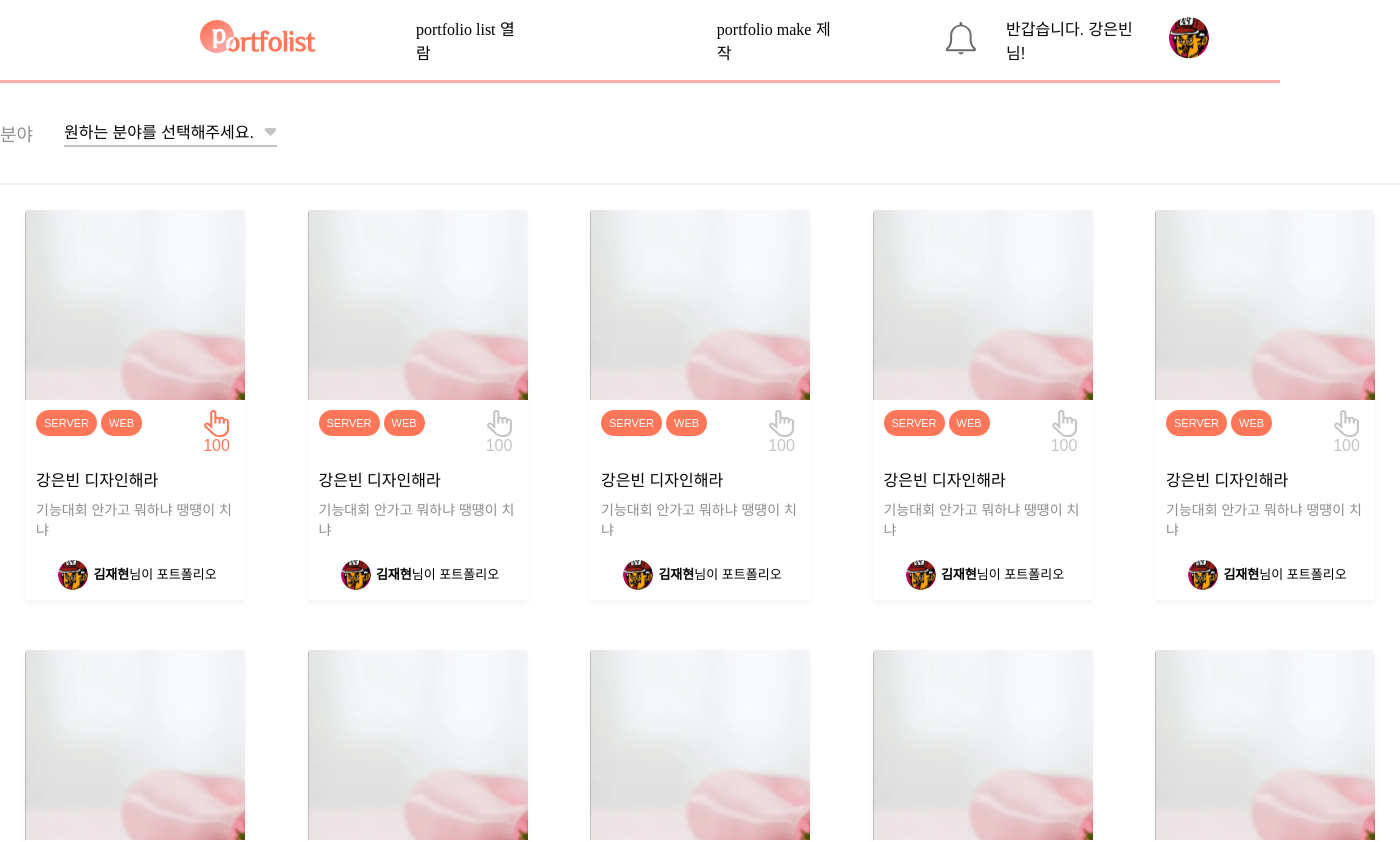
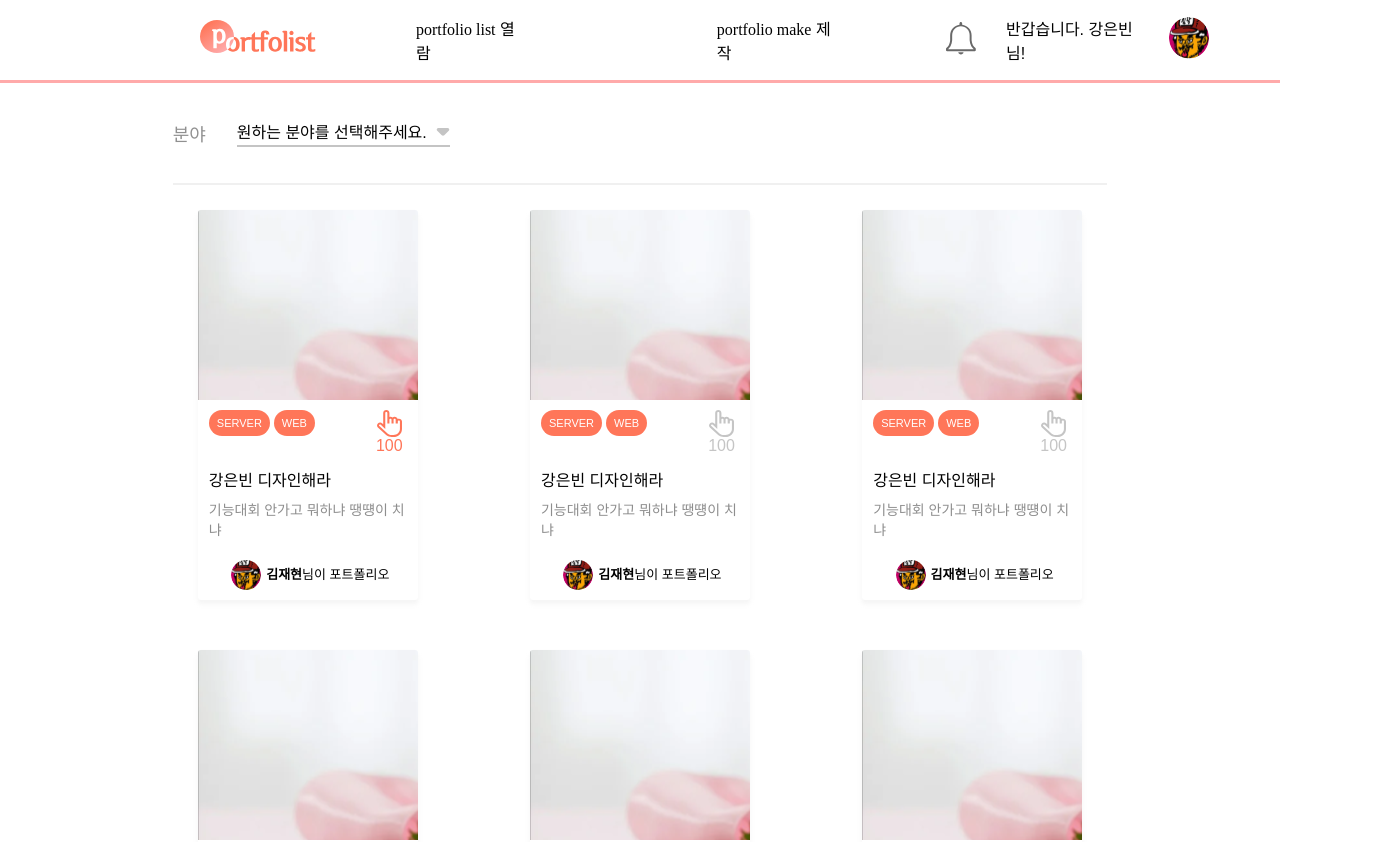
Before and after one commit to DSM-Portfolist/Portfolist-Front, a React (Create React App) app: page /portfolio-list in a window 1280 px wide. Shown: the top 842 px of the page, 1400 px wide, since content can reach past the window. Built offline with nearby package versions, Linux system fonts and the light colour scheme.

Commit message:
[MODIFY] container %값 수정

```diff
--- a/src/index.css
+++ b/src/index.css
@@ -37,6 +37,6 @@ code {
 
 .container {
   margin: 0 auto;
-  width: 1400px;
+  width: 73%;
   background-color: #f3f3f38f;
 }
```
